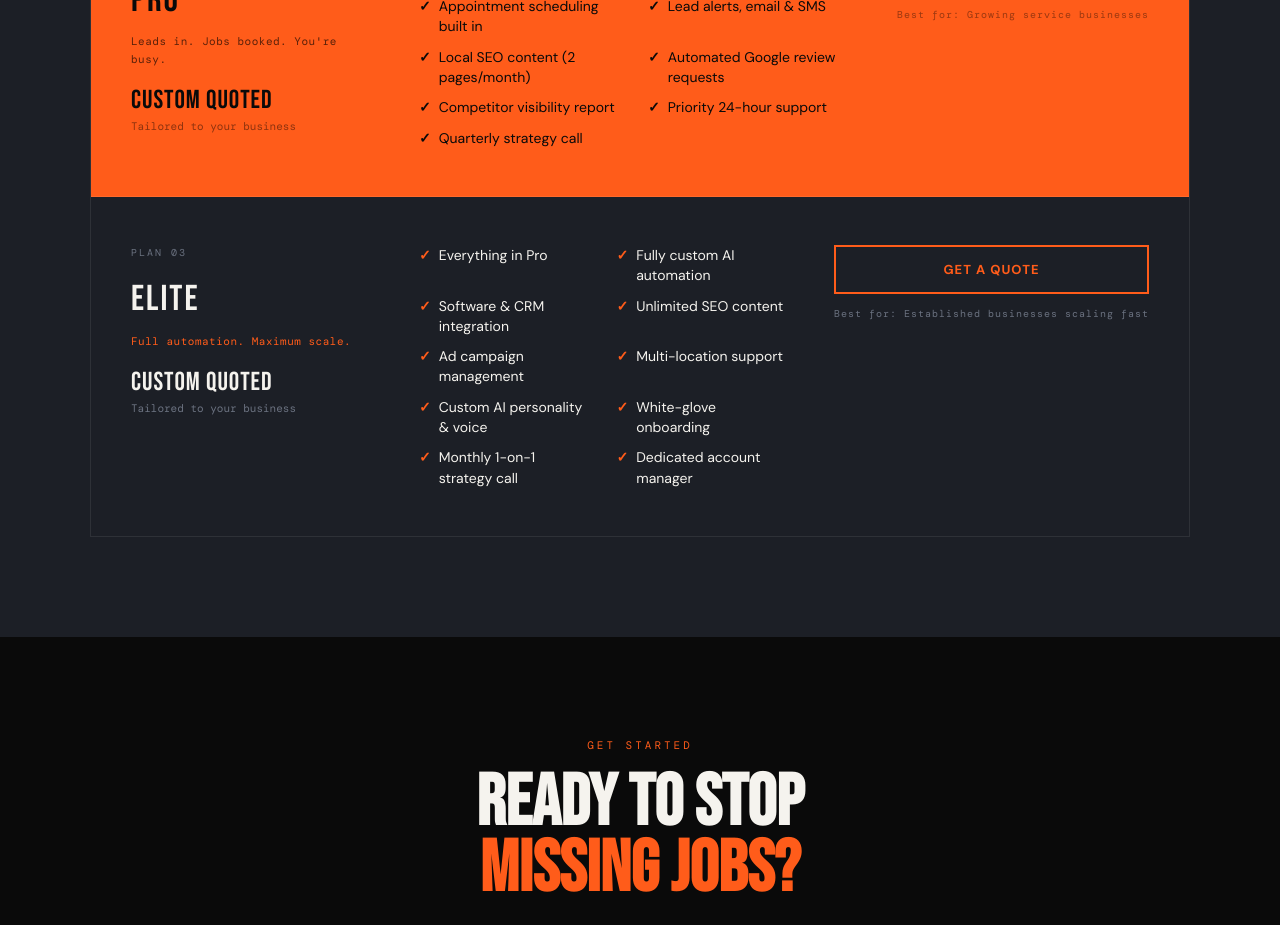
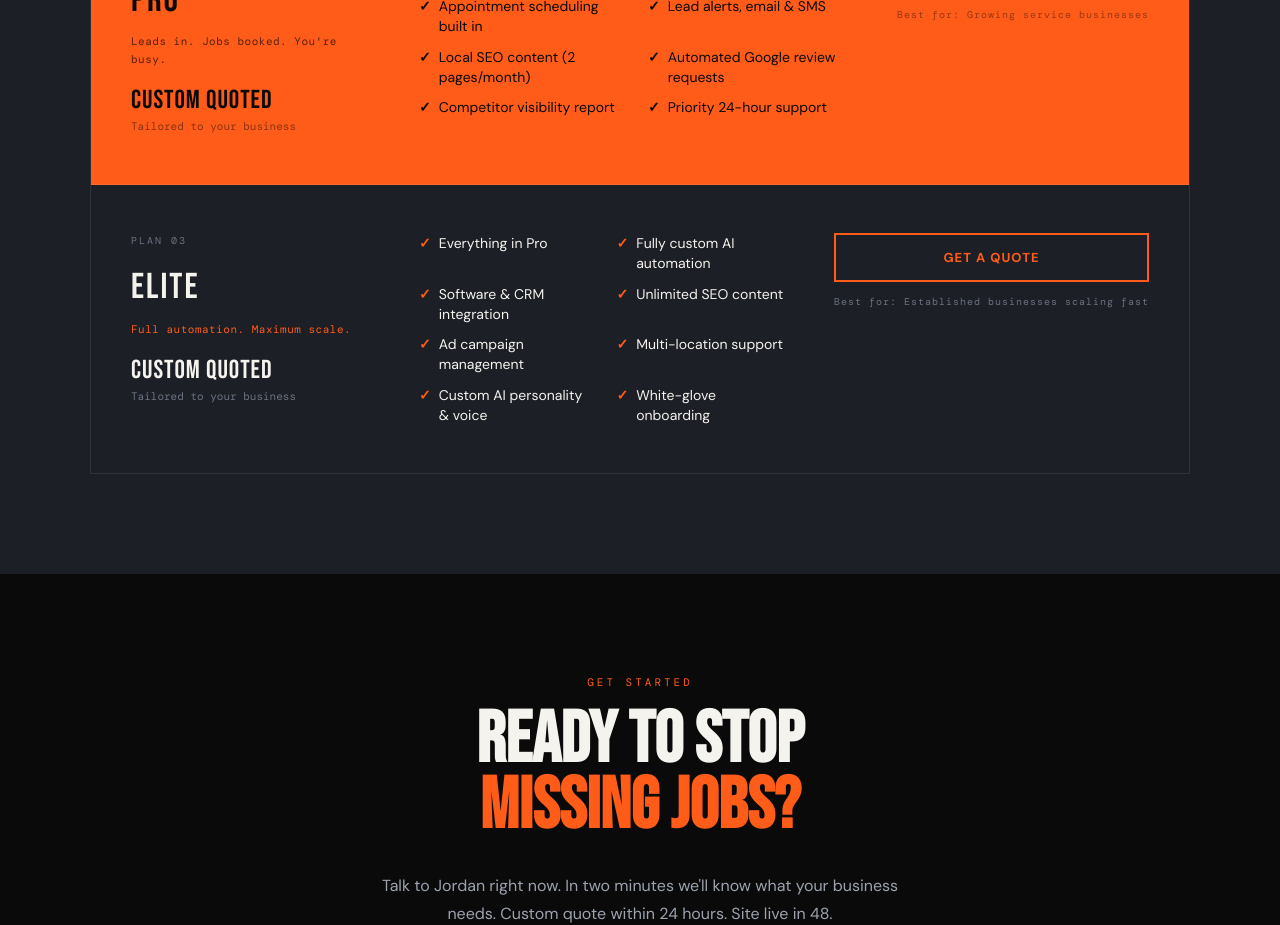
Before and after one commit to rhianamaley-dev/tedz-website, a Next.js app: page / in a window 1280 px wide. Shown: the part 6000-6925 px from the top of the page. Built offline with nearby package versions, Linux system fonts and the light colour scheme.

Commit message:
Center layout, swap hero/contact, update email template to orange/dark

```diff
--- a/app/page.js
+++ b/app/page.js
@@ -359,13 +359,13 @@ export default function Home() {
     },
     {
       badge: "Most Popular — Plan 02", name: "Pro", featured: true, tagline: "Leads in. Jobs booked. You're busy.",
-      features: ["Everything in Starter", "AI chatbot with online booking", "Appointment scheduling built in", "Lead alerts, email & SMS", "Local SEO content (2 pages/month)", "Automated Google review requests", "Competitor visibility report", "Priority 24-hour support", "Quarterly strategy call"],
+      features: ["Everything in Starter", "AI chatbot with online booking", "Appointment scheduling built in", "Lead alerts, email & SMS", "Local SEO content (2 pages/month)", "Automated Google review requests", "Competitor visibility report", "Priority 24-hour support"],
       off: [],
       best: "Growing service businesses",
     },
     {
       badge: "Plan 03", name: "Elite", tagline: "Full automation. Maximum scale.",
-      features: ["Everything in Pro", "Fully custom AI automation", "Software & CRM integration", "Unlimited SEO content", "Ad campaign management", "Multi-location support", "Custom AI personality & voice", "White-glove onboarding", "Monthly 1-on-1 strategy call", "Dedicated account manager"],
+      features: ["Everything in Pro", "Fully custom AI automation", "Software & CRM integration", "Unlimited SEO content", "Ad campaign management", "Multi-location support", "Custom AI personality & voice", "White-glove onboarding"],
       off: [],
       best: "Established businesses scaling fast",
     },
```
